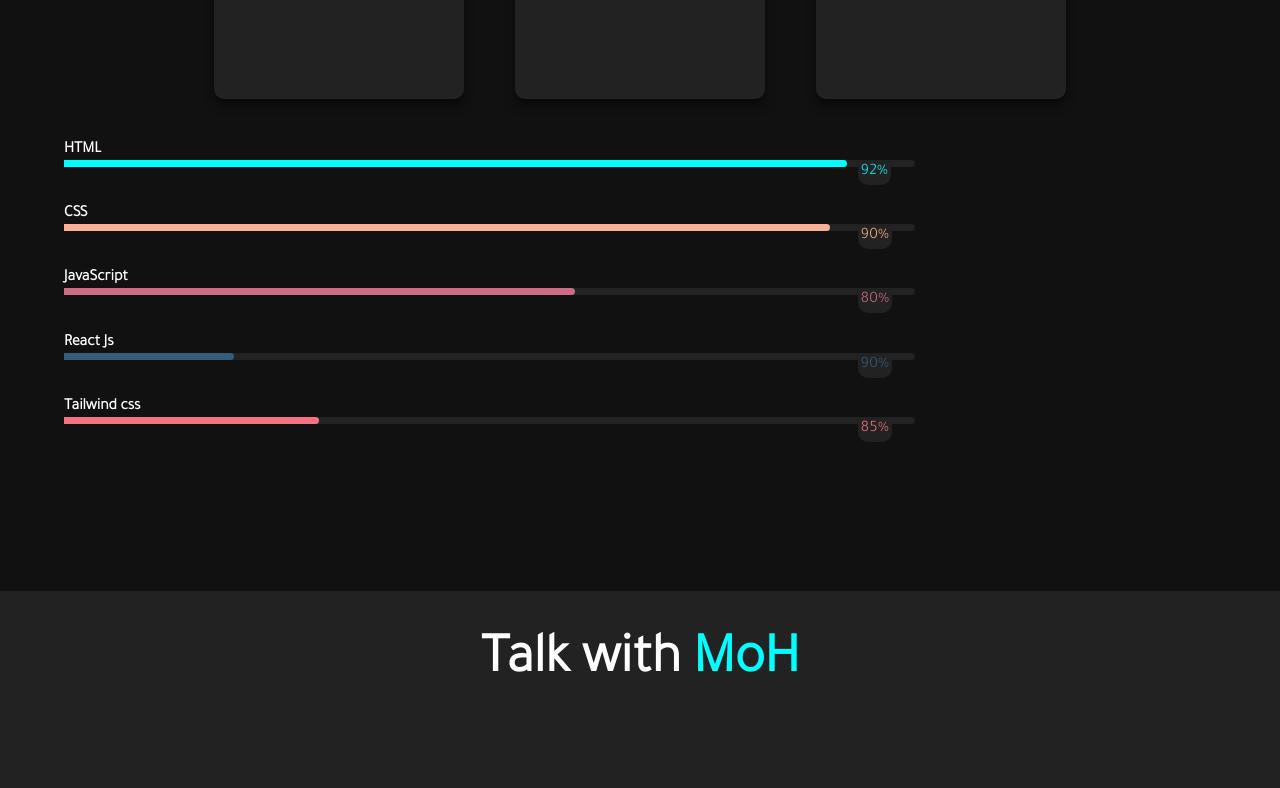
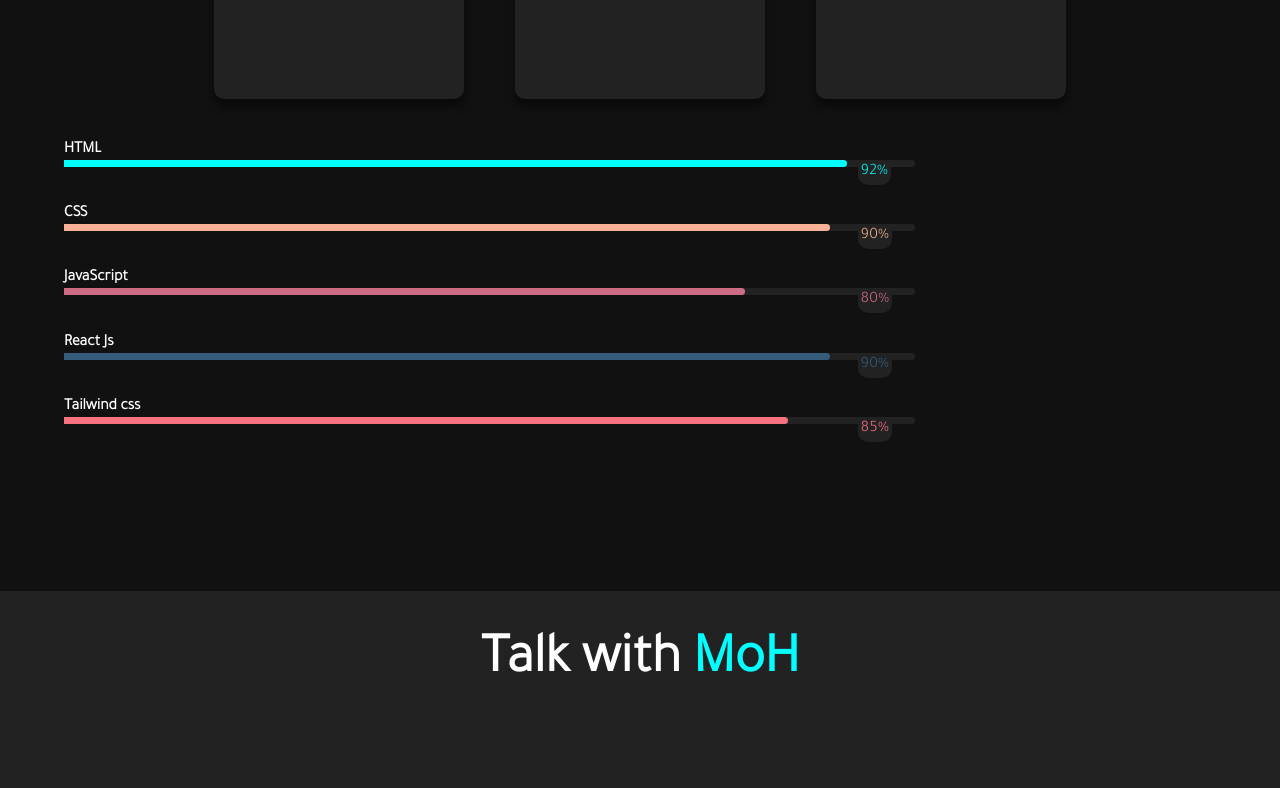
Before and after one commit to vvviv205/Portfolio, a plain HTML site: page index.html in a window 1280 px wide. Shown: the part 2018-2806 px from the top of the page. Drawn offline with nearby package versions, Linux system fonts and the light colour scheme.

Commit message:
Update style.css

```diff
--- a/style.css
+++ b/style.css
@@ -512,15 +512,15 @@ body{
         }
         .progress .progr:nth-child(3) .line{
             background-color: #cd6c84;
-            width: 60%;
+            width: 80%;
         }
         .progress .progr:nth-child(4) .line{
             background-color: #355c7d;
-            width: 20%;
+            width: 90%;
         }
         .progress .progr:nth-child(5) .line{
             background-color: #f67280;
-            width: 30%;
+            width: 85%;
         }
 
         .progress .progr:nth-child(1) .line p{
```
